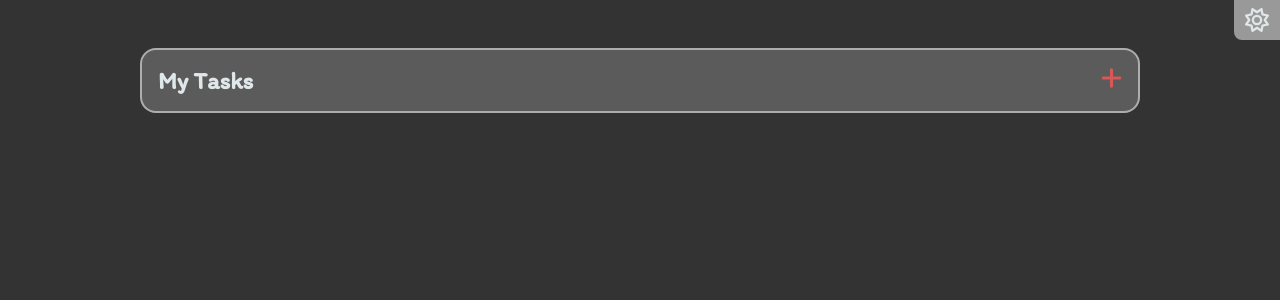
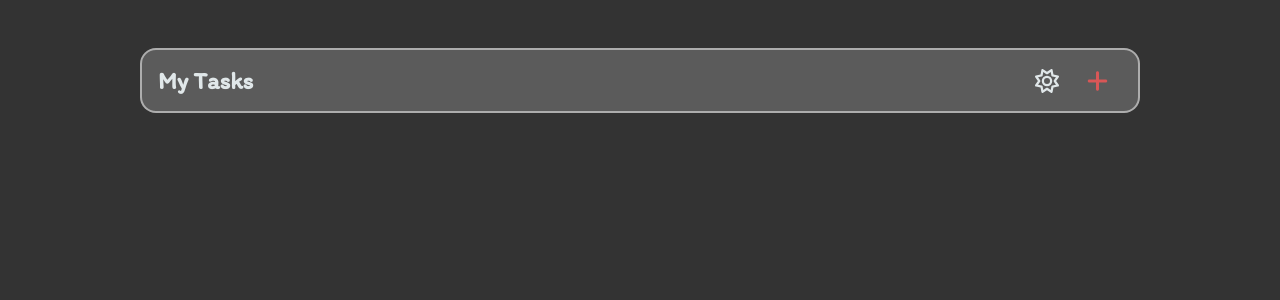
Before and after one commit to DigitaleWeltLibrary/to-do-app, a React (Vite) app: page / in a window 1280 px wide. Shown: the top 300 px of the page. Built offline with nearby package versions, Linux system fonts and the light colour scheme; a web font is replaced by a local one.

Commit message:
theme toggle reposition into header

```diff
--- a/src/App.jsx
+++ b/src/App.jsx
@@ -1,15 +1,9 @@
-import ToggleTheme from "./components/ToggleTheme";
 import ToDoApp from "./components/ToDoApp";
 import "./style/main.scss";
 import "./style/fonts.scss";
 
 function App() {
-  return (
-    <>
-      <ToDoApp />
-      <ToggleTheme />
-    </>
-  );
+  return <ToDoApp />;
 }
 
 export default App;
--- a/src/components/Header.jsx
+++ b/src/components/Header.jsx
@@ -3,6 +3,7 @@ import style from "../style/CreateToDo.module.scss";
 import { faPlus, faXmark } from "@fortawesome/free-solid-svg-icons";
 import { useState } from "react";
 import CreateNewToDo from "./CreateNewToDo";
+import ToggleTheme from "./ToggleTheme";
 
 export default function CreateToDo({ addtodo }) {
   /* NOTE state to show or hide create todo */
@@ -13,6 +14,7 @@ export default function CreateToDo({ addtodo }) {
       {/* NOTE header with btn to create a new todo */}
       <header className={style.header}>
         <h1>My Tasks</h1>
+        <ToggleTheme />
         <FontAwesomeIcon
           icon={create ? faXmark : faPlus}
           size="xl"
--- a/src/components/ToggleTheme.jsx
+++ b/src/components/ToggleTheme.jsx
@@ -1,8 +1,6 @@
 import { faMoon, faSun } from "@fortawesome/free-regular-svg-icons";
 import { FontAwesomeIcon } from "@fortawesome/react-fontawesome";
 import { useEffect, useState } from "react";
-
-import style from "../style/ToggleTheme.module.scss";
 
 export default function ToggleTheme() {
   /* NOTE set body to theme */
@@ -26,7 +24,6 @@ export default function ToggleTheme() {
 
   return (
     <FontAwesomeIcon
-      className={style.togglestyle}
       size="xl"
       icon={gettheme === "dark" ? faSun : faMoon}
       color={gettheme === "dark" ? "#e0e7e9" : "#3f4c4d"}
--- a/src/style/CreateToDo.module.scss
+++ b/src/style/CreateToDo.module.scss
@@ -6,12 +6,16 @@ header {
   color: rgb(var(--text-color));
   background: rgb(var(--primary-color), 0.2);
   border: rgb(var(--primary-color), 0.5) 2px solid;
-  display: flex;
-  justify-content: space-between;
+  display: grid;
+  grid-template-columns: 1fr 50px 50px;
 
   svg {
     transition: 500ms all;
     cursor: pointer;
+    display: block;
+    margin: auto;
+
+
   }
 }
 
@@ -44,7 +48,7 @@ header {
     &::placeholder {
       color: #fcfcfc;
       font-weight: lighter;
-      opacity: .5;
+      opacity: 0.5;
     }
   }
 }
--- a/src/style/ToggleTheme.module.scss
+++ /dev/null
@@ -1,20 +0,0 @@
-@use "./var.module.scss" as *;
-
-.togglestyle {
-  position: absolute;
-  right: 0px;
-  top: 0px;
-  padding: 0.5rem;
-  cursor: pointer;
-  border-left: solid var(--primary-color) 3px;
-  border-bottom: solid var(--primary-color) 3px;
-  border-radius: 0 0 0 0.5rem;
-  width: 30px;
-  aspect-ratio: 1 / 1;
-  background-color: rgba(var(--primary-color), 0.5);
-  transition: 500ms all;
-
-  &:hover {
-    size: 0.1;
-  }
-}
```
